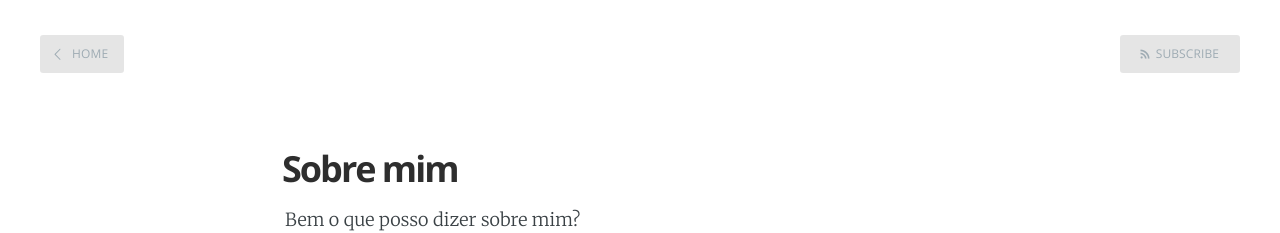
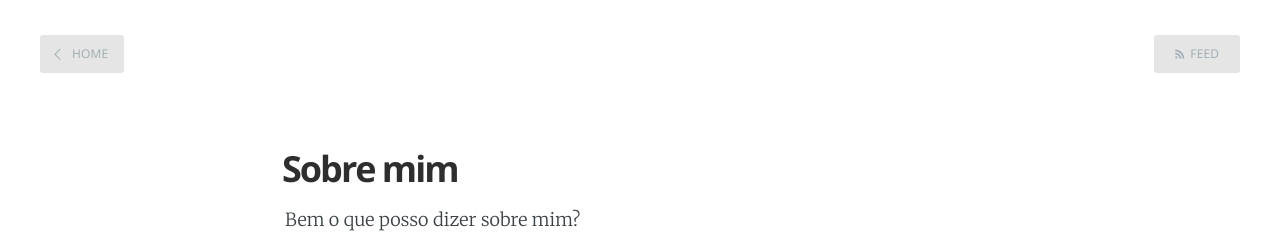
Before and after one commit to gkal19/blog, a Jekyll site: the page built from about.md, in a window 1280 px wide. Shown: the top 233 px of the page. Built offline with Jekyll 4.4.1, drawn with Linux system fonts in a browser that asks for light colours; comment, search, counter and statistics services are not loaded.

Commit message:
arrumando

```diff
--- a/_layouts/page.html
+++ b/_layouts/page.html
@@ -5,7 +5,7 @@
 
 <nav class="main-nav clearfix">
     <a class="back-button icon-arrow-left" href="{{ site.baseurl }}">Home</a>
-    <a class="subscribe-button icon-feed" href="{{ site.baseurl }}feed.xml">Subscribe</a>
+    <a class="subscribe-button icon-feed" href="{{ site.baseurl }}feed.xml">FEED</a>
 </nav>
 
 
--- a/_layouts/post.html
+++ b/_layouts/post.html
@@ -8,7 +8,7 @@
 <header class="main-header post-head {% if page.cover %}" style="background-image: url({{ page.cover }}) {%else%}no-cover{% endif %}">
     <nav class="main-nav {% if page.cover %} overlay {% endif %} clearfix">
         <a class="back-button icon-arrow-left" href="{{ site.baseurl }}">Home</a>
-        <a class="subscribe-button icon-feed" href="{{ site.baseurl }}feed.xml">Inscrever</a>
+        <a class="subscribe-button icon-feed" href="{{ site.baseurl }}feed.xml">FEED</a>
     </nav>
 </header>
 
```
